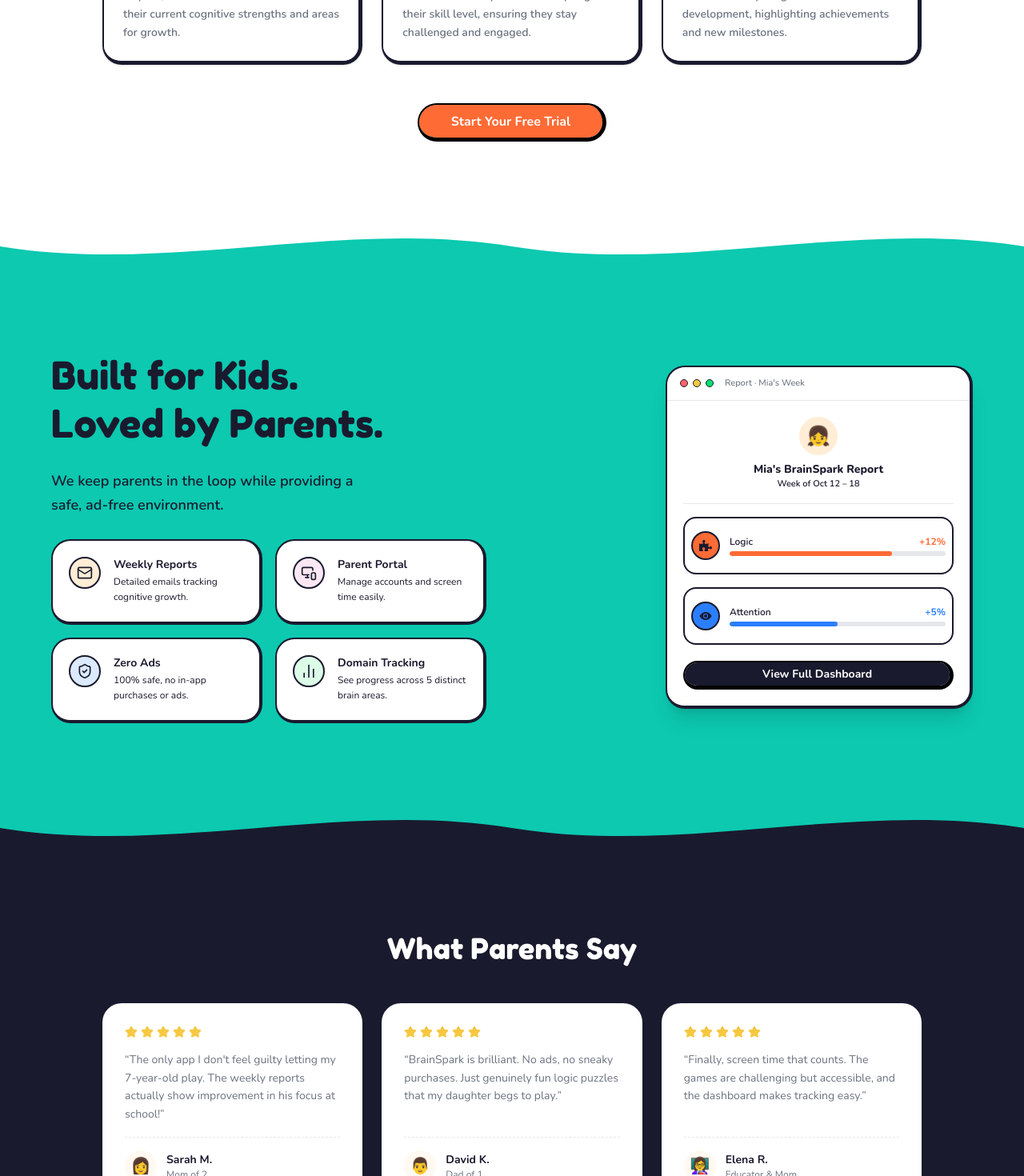
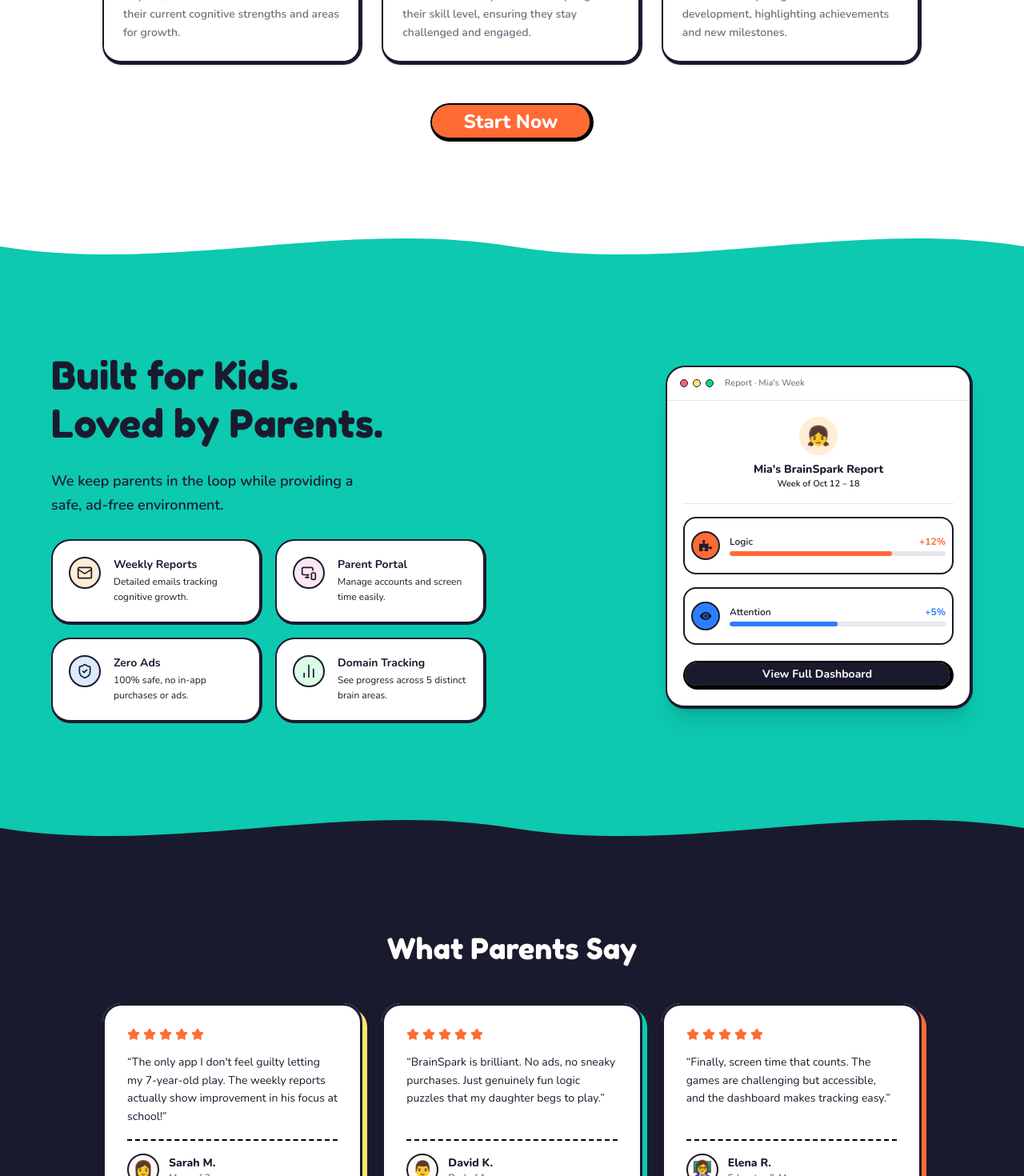
Before and after one commit to UCYenyen/CodeCollab, a Next.js app: page / in a window 1280 px wide. Shown: the part 1330-2800 px from the top of the page at 80% size. Built offline with nearby package versions, Linux system fonts and the light colour scheme.

Commit message:
improve what parents say design

```diff
--- a/src/app/globals.css
+++ b/src/app/globals.css
@@ -22,7 +22,7 @@
   --primary-foreground: #ffffff;
   --primary-hover: #e55a26;
 
-  --secondary: #f5c842;
+  --secondary: #FFE66D;
   --secondary-foreground: #1a1a2e;
 
   --muted: #fff9f2;
--- a/src/components/features/landing/cta-section.tsx
+++ b/src/components/features/landing/cta-section.tsx
@@ -3,7 +3,7 @@
 
 export function CtaSection() {
   return (
-    <section className="relative overflow-hidden bg-yellow-cta px-6 py-28">
+    <section className="relative overflow-hidden bg-secondary px-6 py-28">
       <span className="absolute left-10 top-8 select-none text-4xl text-foreground/10">
         ✦
       </span>
@@ -23,13 +23,13 @@
           Ready to Spark Some Brilliance?
         </h2>
 
-        <p className="max-w-md text-lg leading-relaxed text-foreground/70">
+        <p className="max-w-md text-lg leading-relaxed text-foreground font-semibold">
           Join thousands of families turning screen time into brain time. Free
           to start, no ads ever.
         </p>
 
-        <Button className="mt-2 h-12 rounded-full px-10 text-base font-bold shadow-none">
-          Start for Free 🚀
+        <Button className="mt-2 h-12 text-2xl rounded-full px-10 font-extrabold shadow-none">
+          Start for Free
         </Button>
       </div>
     </section>
--- a/src/components/features/landing/hero-section.tsx
+++ b/src/components/features/landing/hero-section.tsx
@@ -41,7 +41,7 @@
         </div>
         <div className="absolute border-2 border-black border-b-5 border-r-5 bottom-24 right-8 flex items-center gap-2.5 rounded-lg bg-card px-4 py-3 shadow-lg">
           <div className="flex flex-col gap-2">
-            <div className="flex gap-4 items-center text-green-300">
+            <div className="flex gap-4 items-center text-green-400">
               <BrainIcon/>
             </div>
           </div>
--- a/src/components/features/landing/how-it-works-section.tsx
+++ b/src/components/features/landing/how-it-works-section.tsx
@@ -105,8 +105,8 @@
         </div>
 
         <div className="mt-12 flex justify-center">
-          <Button className="h-12 rounded-full px-10 text-base font-bold shadow-none">
-            Start Your Free Trial
+          <Button className="h-12 rounded-full px-10 text-2xl font-extrabold shadow-none">
+            Start Now
           </Button>
         </div>
       </div>
--- a/src/components/features/landing/testimonials-section.tsx
+++ b/src/components/features/landing/testimonials-section.tsx
@@ -5,6 +5,7 @@
   name: string;
   role: string;
   avatar: string;
+  cardBackground: string;
 };
 
 const TESTIMONIALS: Testimonial[] = [
@@ -13,6 +14,7 @@
       "The only app I don't feel guilty letting my 7-year-old play. The weekly reports actually show improvement in his focus at school!",
     name: "Sarah M.",
     role: "Mom of 2",
+    cardBackground: "bg-secondary",
     avatar: "👩",
   },
   {
@@ -20,12 +22,14 @@
       "BrainSpark is brilliant. No ads, no sneaky purchases. Just genuinely fun logic puzzles that my daughter begs to play.",
     name: "David K.",
     role: "Dad of 1",
+   cardBackground: "bg-accent",
     avatar: "👨",
   },
   {
     quote:
       "Finally, screen time that counts. The games are challenging but accessible, and the dashboard makes tracking easy.",
     name: "Elena R.",
+    cardBackground: "bg-primary",
     role: "Educator & Mom",
     avatar: "👩‍🏫",
   },
@@ -35,7 +39,7 @@
   return (
     <div className="flex gap-1">
       {Array.from({ length: 5 }).map((_, i) => (
-        <Star key={i} className="h-4 w-4 fill-secondary text-secondary" />
+        <Star key={i} className="h-4 w-4 fill-primary text-primary" />
       ))}
     </div>
   );
@@ -43,18 +47,21 @@
 
 function TestimonialCard({ testimonial }: { testimonial: Testimonial }) {
   return (
-    <div className="flex flex-col gap-4 rounded-3xl bg-card p-7">
+    <div className="relative z-10 flex flex-col gap-4 rounded-3xl bg-card">
+      <div className={`absolute w-full h-full z-0 rounded-3xl top-1.5 -right-1.5 ` + testimonial.cardBackground}></div>
+      <div className="relative border-3 z-10 flex flex-col gap-4 rounded-3xl bg-card h-full p-7">
         <StarRow />
-      <p className="flex-1 text-sm leading-relaxed text-muted-foreground">
+        <p className="flex-1 text-sm leading-relaxed text-foreground">
           &ldquo;{testimonial.quote}&rdquo;
         </p>
-      <div className="flex items-center gap-3 border-t border-dashed border-border pt-4">
-        <div className="flex h-10 w-10 items-center justify-center rounded-full bg-muted text-xl">
+        <div className="flex items-center gap-3 border-t-2 border-black border-dashed pt-4">
+          <div className="flex border-2 h-10 w-10 items-center justify-center rounded-full bg-muted text-xl">
             {testimonial.avatar}
           </div>
           <div>
-          <p className="text-sm font-bold text-foreground">{testimonial.name}</p>
-          <p className="text-xs text-muted-foreground">{testimonial.role}</p>
+            <p className="text-sm font-extrabold text-foreground">{testimonial.name}</p>
+            <p className="text-xs font-semibold text-muted-foreground">{testimonial.role}</p>
+          </div>
         </div>
       </div>
     </div>
--- a/src/components/layout/navbar.tsx
+++ b/src/components/layout/navbar.tsx
@@ -27,7 +27,7 @@
         <div className="flex h-8 w-8 items-center justify-center rounded-full bg-primary">
           <Sparkles className="h-4 w-4 text-primary-foreground" />
         </div>
-        <span className="font-display text-3xl text-foreground">BrainSpark</span>
+        <span className="font-display text-xl md:text-3xl text-foreground">BrainSpark</span>
       </Link>
 
       <div className="hidden items-center gap-8 md:flex">
```
Lines whose indentation alone changed are shown as unchanged.
